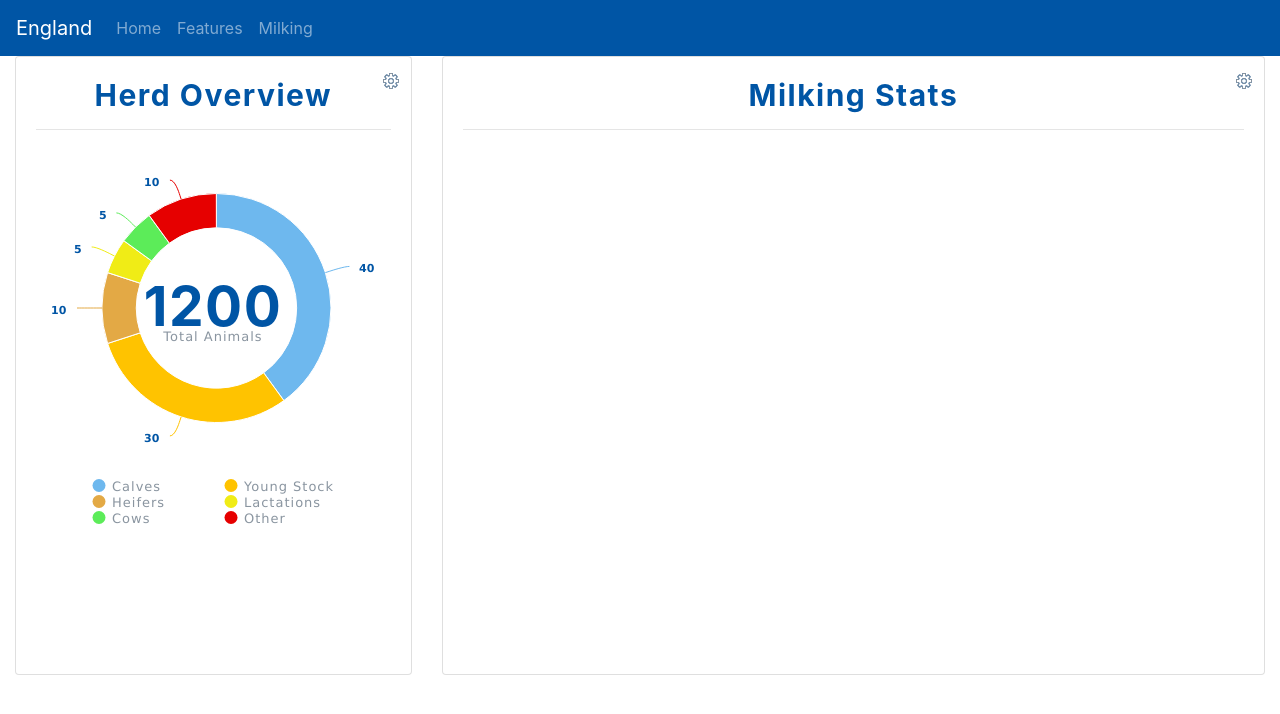
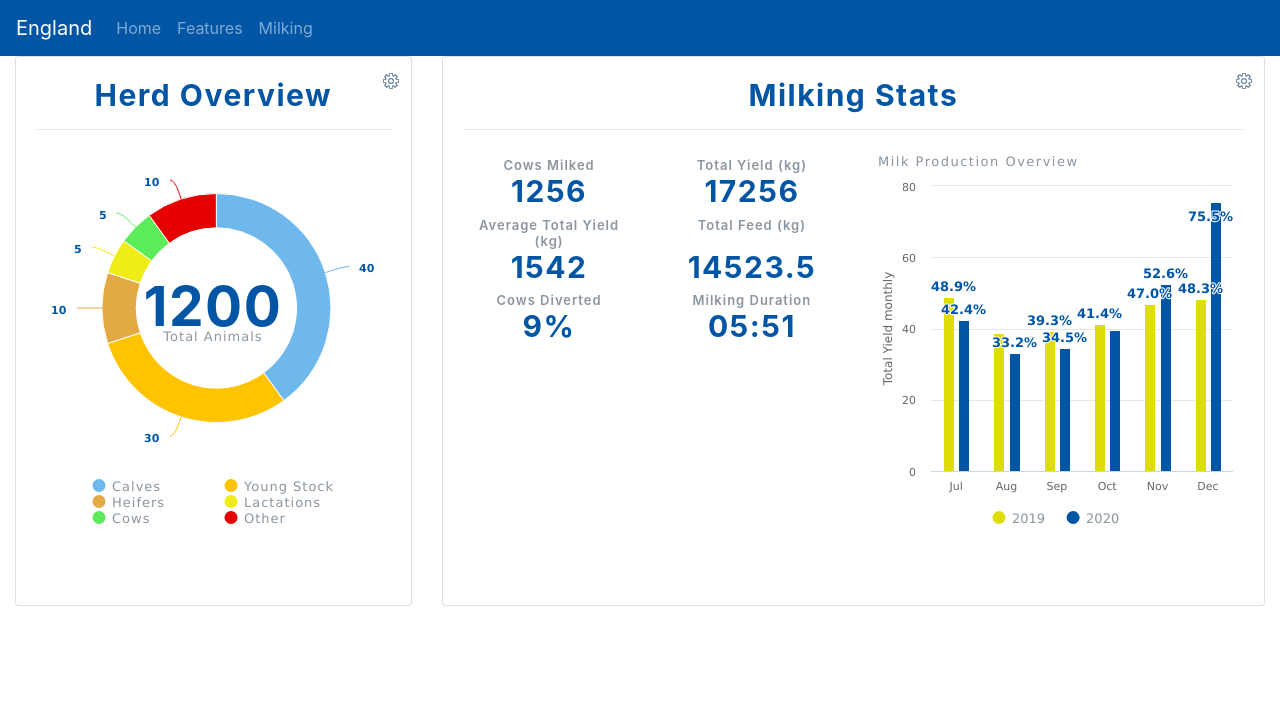
Before and after one commit to mshahnawaz9935/MERN_DASHBOARD, a React (Create React App) app: page / in a window 1280 px wide. Shown: the top 714 px of the page. Built offline with nearby package versions, Linux system fonts and the light colour scheme.

Commit message:
Second chart

```diff
--- a/src/components/FirstContainer.js
+++ b/src/components/FirstContainer.js
@@ -1,13 +1,14 @@
 import React, { Component } from 'react';
 import { Card , CardGroup ,Button  } from 'react-bootstrap';
-import Highcharts from 'highcharts'
-import HighchartsReact from 'highcharts-react-official'
+import Highcharts from 'highcharts';
+import HighchartsReact from 'highcharts-react-official';
 
 
 var cardStyle = {
     backgroundColor : '#ebf0f4',
      height: '800px'
 }
+
 
 const options = {
     chart: {
@@ -140,6 +141,90 @@ const options = {
 
   }
 
+  const options2 = {
+    chart: {
+        type: 'column'
+    },
+    exporting: { enabled: false },
+    credits: {
+        enabled: false
+    },
+    title: {
+        text: 'Milk Production Overview',
+        align : 'left',
+        x: 0,
+        y: 10,
+        style : {
+            fontSize : '13px',
+            color:'#8a95a0',
+            fontWeight : '500',
+            letterSpacing : '1.5px'
+
+        }
+    },
+    // subtitle: {
+    //     text: 'Daily / Monthly'
+    // },
+    xAxis: {
+        categories: [
+            'Jul',
+            'Aug',
+            'Sep',
+            'Oct',
+            'Nov',
+            'Dec'
+        ],
+        crosshair: true
+    },
+    yAxis: {
+        min: 0,
+        title: {
+            text: 'Total Yield monthly'
+        }
+    },
+    legend : {
+        itemStyle:{
+            color:'#8a95a0',
+            fontWeight: '500',
+            fontSize: '13px'
+        },
+
+    },
+
+    tooltip: {
+        headerFormat: '<span style="font-size:10px">{point.key}</span><table>',
+        pointFormat: '<tr><td style="color:{series.color};padding:0">{series.name}: </td>' +
+            '<td style="padding:0"><b>{point.y:.1f} lts</b></td></tr>',
+        footerFormat: '</table>',
+        shared: true,
+        useHTML: true
+    },
+    plotOptions: {
+        column: {
+            pointPadding: 0.2,
+            borderWidth: 0
+        },
+        series: {
+            borderWidth: 0,
+            dataLabels: {
+                enabled: true,
+                format: '{point.y:.1f}%',
+                style: {fontSize: '13px' , color :'#0055a5'}
+            }
+        }
+    },
+    series: [ {
+        name: '2019',
+        data: [48.9, 38.8, 39.3, 41.4, 47.0, 48.3],
+        color: '#dfdd07'
+
+    }, {
+        name: '2020',
+        data: [42.4, 33.2, 34.5, 39.7, 52.6, 75.5],
+        color:'#0055a5'
+
+    }]
+  }
 
 
 class FirstContainer extends Component{
@@ -167,10 +252,12 @@ class FirstContainer extends Component{
                         Herd Overview
                     </span>
                     <hr />
-                    <HighchartsReact class="overviewpie"
-                            highcharts={Highcharts}
-                            options={options}
-                        />
+                        <div class="overviewpie">
+                            <HighchartsReact
+                                    highcharts={Highcharts}
+                                    options={options}
+                                />
+                        </div>
 
                 </div>
             </div>
@@ -188,6 +275,87 @@ class FirstContainer extends Component{
                         Milking Stats
                     </span>
                     <hr />
+                    <div class="row ">
+                    <div class="col-6">
+                    <div class="row card_text_header">
+
+                        <div class="col-6">
+                            <a class="dashboard_link " href="#" >
+                                Cows Milked
+                            </a>
+                        </div>
+                        <div class="col-6">
+                            <a class="dashboard_link" href="#" >
+                                Total Yield (kg)
+                            </a>
+                        </div>
+                        </div>
+                        <div class="row milking_card_text">
+
+                        <div class="col-6">
+                            1256
+                        </div>
+                        <div class="col-6">
+                            17256
+                        </div>
+
+                        </div>
+                        <div class="row card_text_header" style={{paddingTop: '2%'}}>
+
+                            <div class="col-6">
+                                <a class="dashboard_link" href="#" >
+                                    Average Total Yield (kg)
+                                </a>
+                            </div>
+                            <div class="col-6">
+                                <a class="dashboard_link" href="#" >
+                                    Total Feed (kg)
+                                </a>
+                            </div>
+                            </div>
+                            <div class="row milking_card_text">
+
+                            <div class="col-6">
+                                1542
+                            </div>
+                            <div class="col-6">
+                                14523.5
+                            </div>
+
+                            </div>
+                            <div class="row card_text_header"  style={{paddingTop: '2%'}}>
+
+                            <div class="col-6">
+                                <a class="dashboard_link" href="#">
+                                    Cows Diverted
+                                </a>
+                            </div>
+                            <div class="col-6">
+                                <a class="dashboard_link" href="#">
+                                    Milking Duration
+                                </a>
+                            </div>
+                            </div>
+                            <div class="row milking_card_text">
+
+                            <div class="col-6">
+                                9%
+                            </div>
+                            <div class="col-6">
+                                05:51
+                            </div>
+
+                            </div>
+                        </div>
+                        <div class="col-6">
+                        <div class="overviewpie">
+                        <HighchartsReact
+                            highcharts={Highcharts}
+                            options={options2}
+                        />
+                        </div>
+                        </div>
+                    </div>
 
                 </div>
             </div>
--- a/src/index.css
+++ b/src/index.css
@@ -16,7 +16,7 @@ code {
 }
 
 .row1{
-  height:619px;
+  height:550px;
 
 }
 .card_title {
@@ -34,3 +34,28 @@ code {
   top: 10px;
   right: 10px;
 }
+
+.card_text_header {
+  padding-top: 3%;
+  font-size: 12px;  font-weight: 600;  font-style: normal;
+   font-stretch: normal;line-height: normal; letter-spacing: 1px;
+    color : #8a95a0;
+
+}
+
+.dashboard_link {
+  color: #8a95a0;
+  font-size:13px;
+  text-decoration: none;
+}
+
+.milking_card_text{
+  margin-left:-3%;
+                  font-size: 30px;  font-weight: 700;  font-style: normal;
+                  font-stretch: normal; line-height: normal; letter-spacing: 1.5px;color :#0055a5
+  }
+
+  .overviewpie {
+    height: 500px;
+    width: 100%;
+}
```
